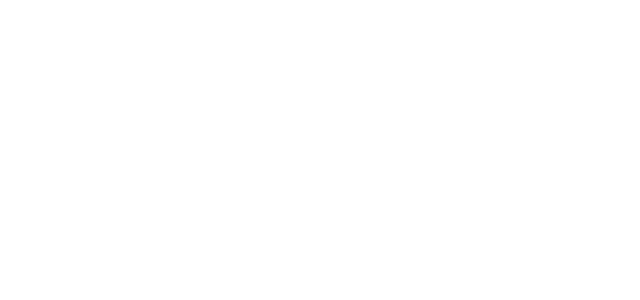
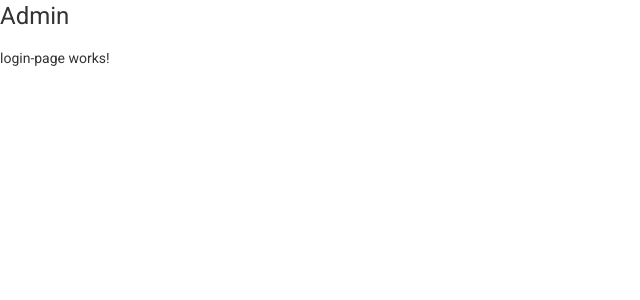
Before and after one commit to AGC37/konditer-test, an Angular app: page /admin/login in a window 1280 px wide. Before the commit this address led to /. Shown: the top 300 px of the page, without its empty margins (0-640 px from the left). Built offline with nearby package versions, Linux system fonts and the light colour scheme.

Commit message:
create Admin Layout + Login page + make routing with lazyloading

```diff
--- /dev/null
+++ b/src/app/admin/login-page/login-page.component.html
@@ -0,0 +1 @@
+<p>login-page works!</p>
--- /dev/null
+++ b/src/app/admin/login-page/login-page.component.ts
@@ -0,0 +1,15 @@
+import { Component, OnInit } from '@angular/core';
+
+@Component({
+  selector: 'app-login-page',
+  templateUrl: './login-page.component.html',
+  styleUrls: ['./login-page.component.scss']
+})
+export class LoginPageComponent implements OnInit {
+
+  constructor() { }
+
+  ngOnInit(): void {
+  }
+
+}
--- /dev/null
+++ b/src/app/admin/shared/admin-layout/admin-layout.component.html
@@ -0,0 +1,2 @@
+<h1>Admin</h1>
+<router-outlet></router-outlet>
--- /dev/null
+++ b/src/app/admin/shared/admin-layout/admin-layout.component.ts
@@ -0,0 +1,15 @@
+import { Component, OnInit } from '@angular/core';
+
+@Component({
+  selector: 'app-admin-layout',
+  templateUrl: './admin-layout.component.html',
+  styleUrls: ['./admin-layout.component.scss']
+})
+export class AdminLayoutComponent implements OnInit {
+
+  constructor() { }
+
+  ngOnInit(): void {
+  }
+
+}
--- a/src/app/app-routing.module.ts
+++ b/src/app/app-routing.module.ts
@@ -16,6 +16,9 @@ const routes: Routes = [
       {path: 'post/:id/edit', component: EditPageComponent}
 
     ]
+  },
+  {
+    path: 'admin', loadChildren: () => import('./admin/admin.module').then(m => m.AdminModule)
   }
 ];
 
--- a/src/index.html
+++ b/src/index.html
@@ -6,8 +6,11 @@
   <base href="/">
   <meta name="viewport" content="width=device-width, initial-scale=1">
   <link rel="icon" type="image/x-icon" href="favicon.ico">
+  <link rel="preconnect" href="https://fonts.gstatic.com">
+  <link href="https://fonts.googleapis.com/css2?family=Roboto:wght@300;400;500&display=swap" rel="stylesheet">
+  <link href="https://fonts.googleapis.com/icon?family=Material+Icons" rel="stylesheet">
 </head>
-<body>
+<body class="mat-typography">
   <app-root></app-root>
 </body>
 </html>
```
Also changed, not shown: src/app/admin/login-page/login-page.component.scss (added), src/app/admin/shared/admin-layout/admin-layout.component.scss (added).
